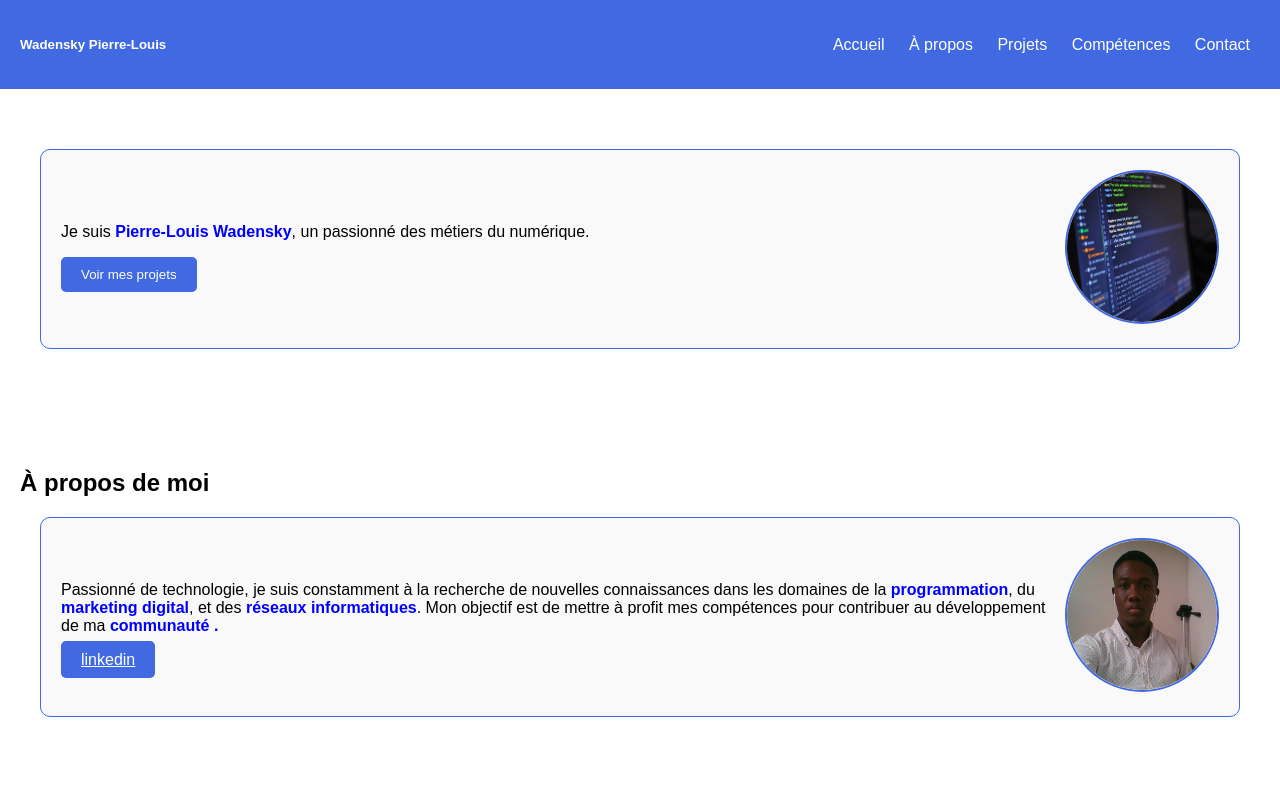
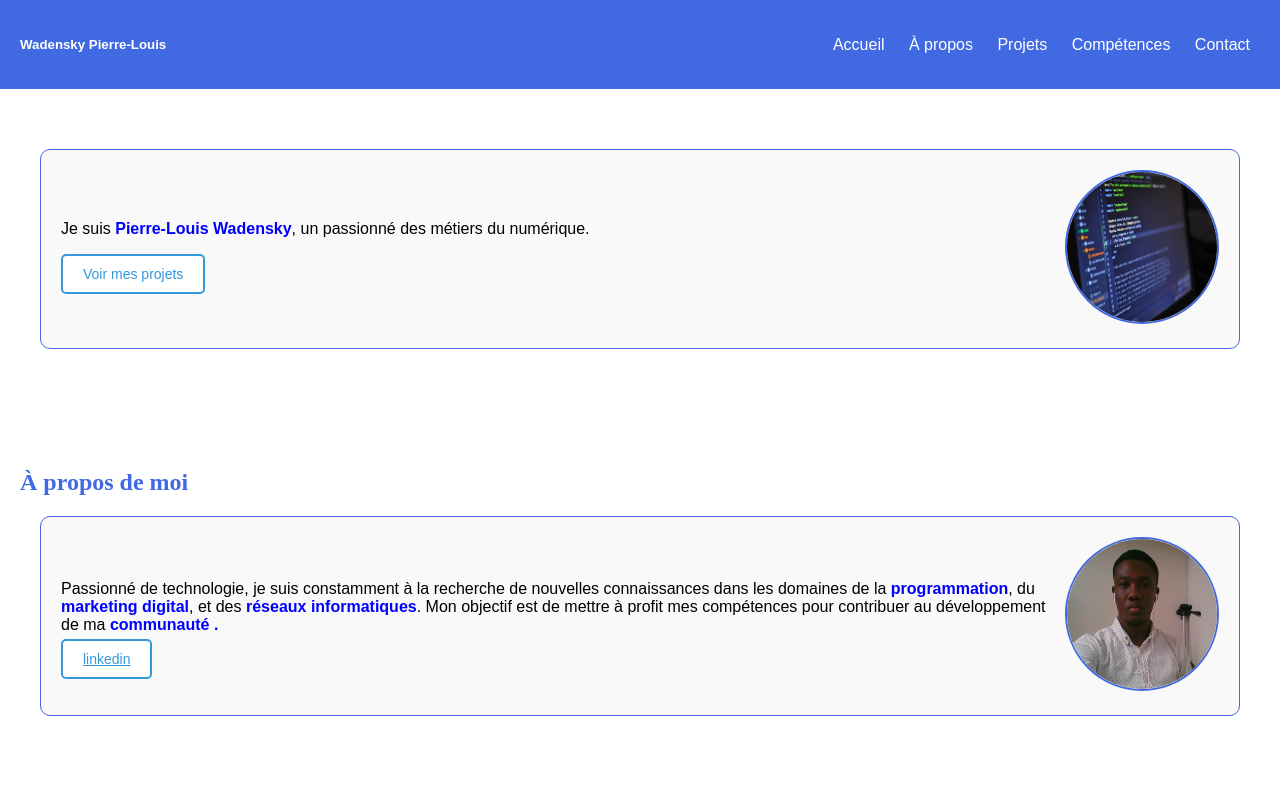
Before and after one commit to wadenskyPL/porto.github.io, a plain HTML site: page index.html in a window 1280 px wide. Shown: the top 800 px of the page. Drawn offline with Linux system fonts and the light colour scheme.

Commit message:
Update style.css

```diff
--- a/style.css
+++ b/style.css
@@ -157,3 +157,47 @@ color: skyblue ;
 .nom{
     color: blue;
 }
+#abc{
+    color: royalblue;
+    font-family: Times New Roman, sans-serif;
+
+    font-style: !important ;
+    font-size: 25;
+
+}
+
+.boutton {
+    position: relative; /* Permet de positionner le tooltip par rapport au bouton */
+    padding: 10px 20px;
+    border: 2px solid #3498db;
+    background-color: #fff;
+    color: #3498db;
+    font-size: 14px;
+    cursor: pointer;
+    border-radius: 5px;
+    transition: all 0.3s ease;
+}
+
+.boutton::after {
+    content: "Ce projet sera disponible sous peu
+    position: absolute;
+    top: 100%;
+    left: 50%;
+    transform: translateX(-50%);
+    background-color: #333;
+    color: #fff;
+    padding: 5px 10px;
+    font-size: 12px;
+    border-radius: 3px;
+    visibility: hidden;
+    opacity: 0;
+    transition: opacity 0.3s ease;
+    white-space: nowrap; /
+    z-index: 10;
+}
+
+.boutton:hover::after {
+    visibility: visible;
+    opacity: 1;
+    top: 110%; /* Ajoute un petit espace entre le bouton et le tooltip */
+}
```
